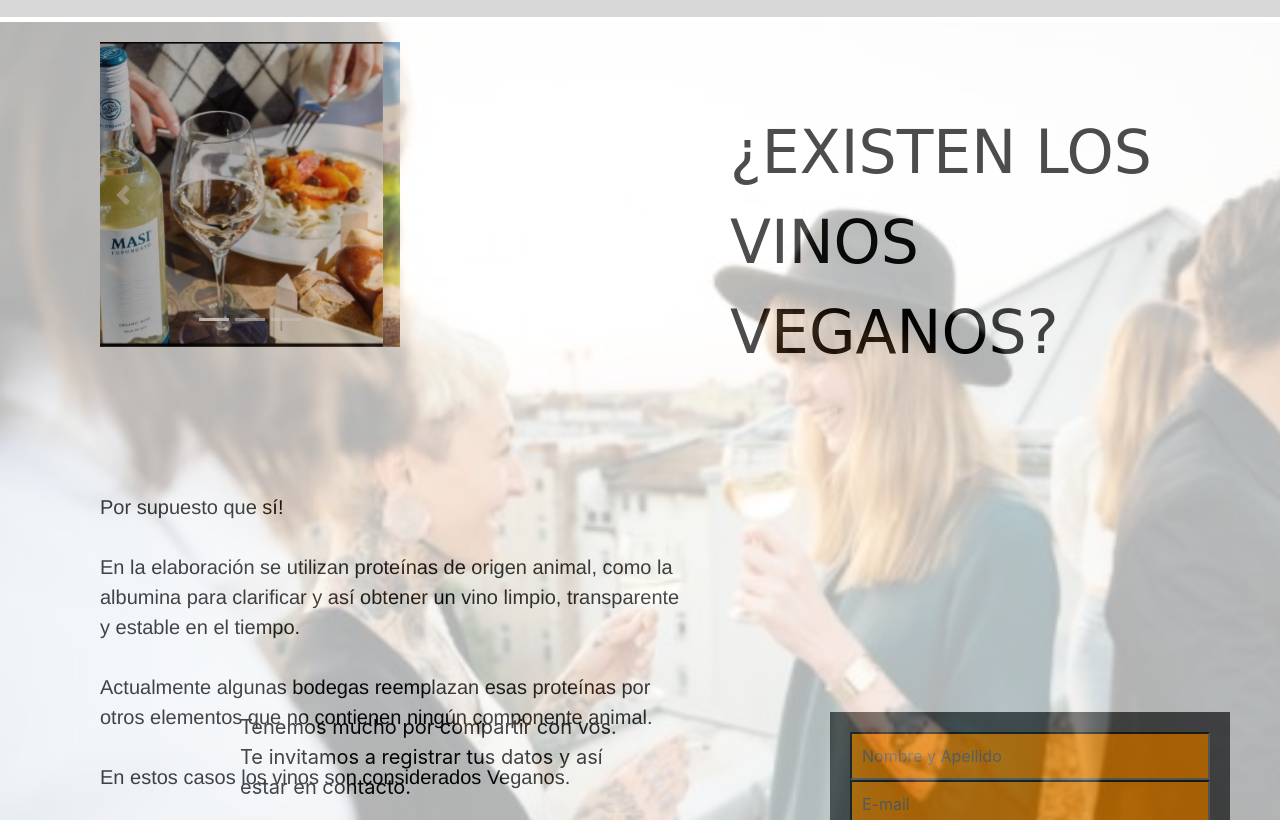
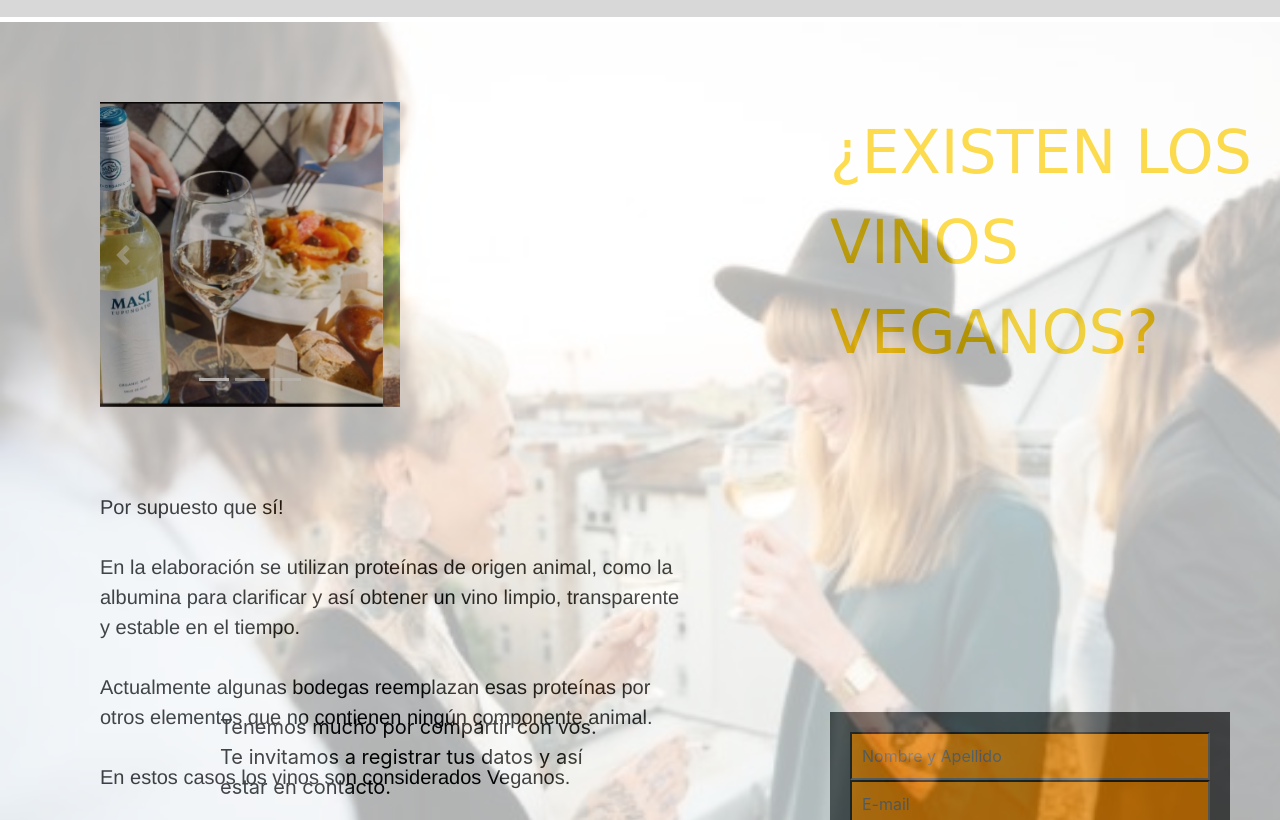
Before and after one commit to Labjos/Landing-Vino-en-Persona, a plain HTML site: page index.html in a window 1280 px wide. Shown: the part 103-923 px from the top of the page. Drawn offline with nearby package versions, Linux system fonts and the light colour scheme; a web font is replaced by a local one.

Commit message:
Change One finsh

```diff
--- a/css/stiloVino.css
+++ b/css/stiloVino.css
@@ -45,7 +45,7 @@ header {
     height: 300px;
     background-size: cover;
     float: left;
-    margin-top: 20px;
+    margin-top: 80px;
     margin-left: 100px;
 }
 #textoInicio {
@@ -53,10 +53,10 @@ header {
     height: 100px;
     font-family: 'Bowlby One SC', cursive;
     font-size: 60px;
-    color: #000;
+    color: rgb(252, 206, 4);
     float: right;
     margin-top: 70px;
-    margin-right: 100px;
+    margin-right: 0px;
     z-index: 10;
 }
 #lema {
@@ -170,6 +170,6 @@ footer {
     font-size: 20px;
     float: left;
     margin-top: 40px;
-    margin-left: 240px;
+    margin-left: 220px;
     z-index: 10;
 }
```
Also changed, not shown: index.html (line endings or trailing spaces).
